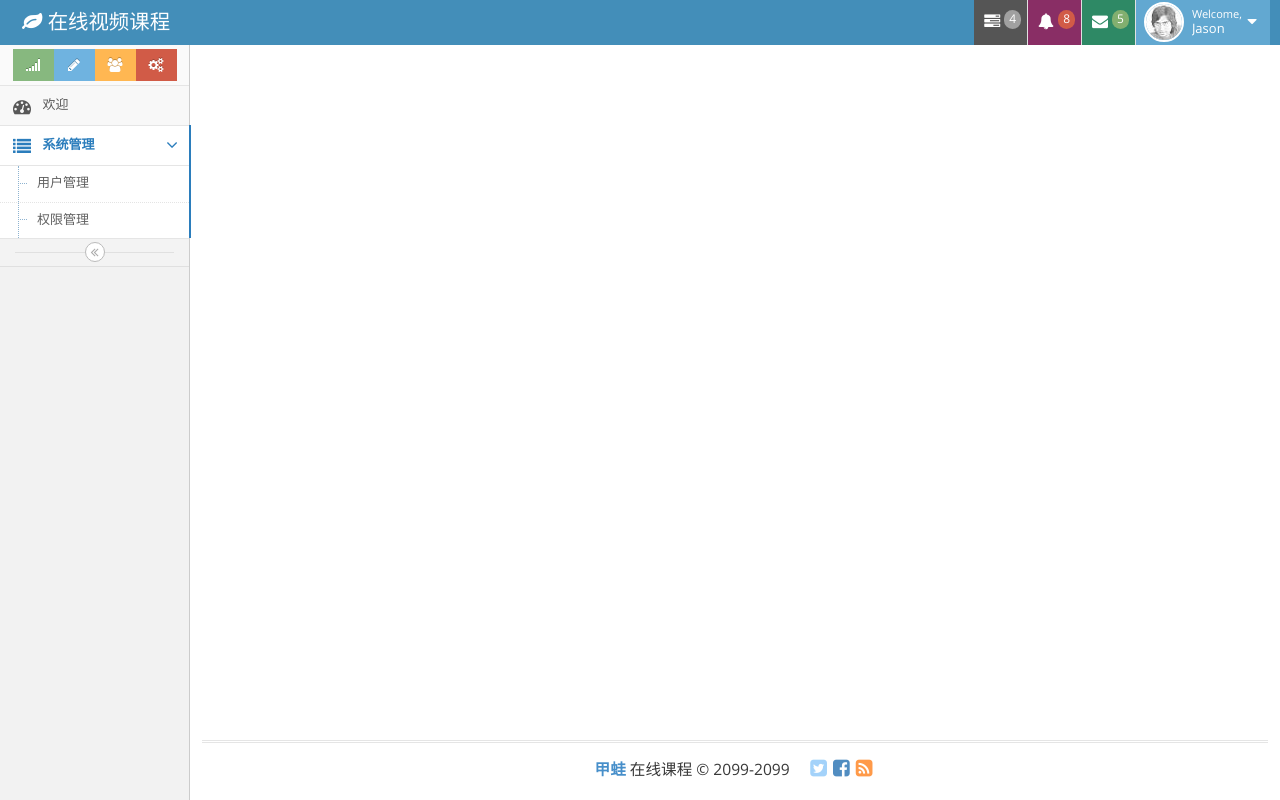
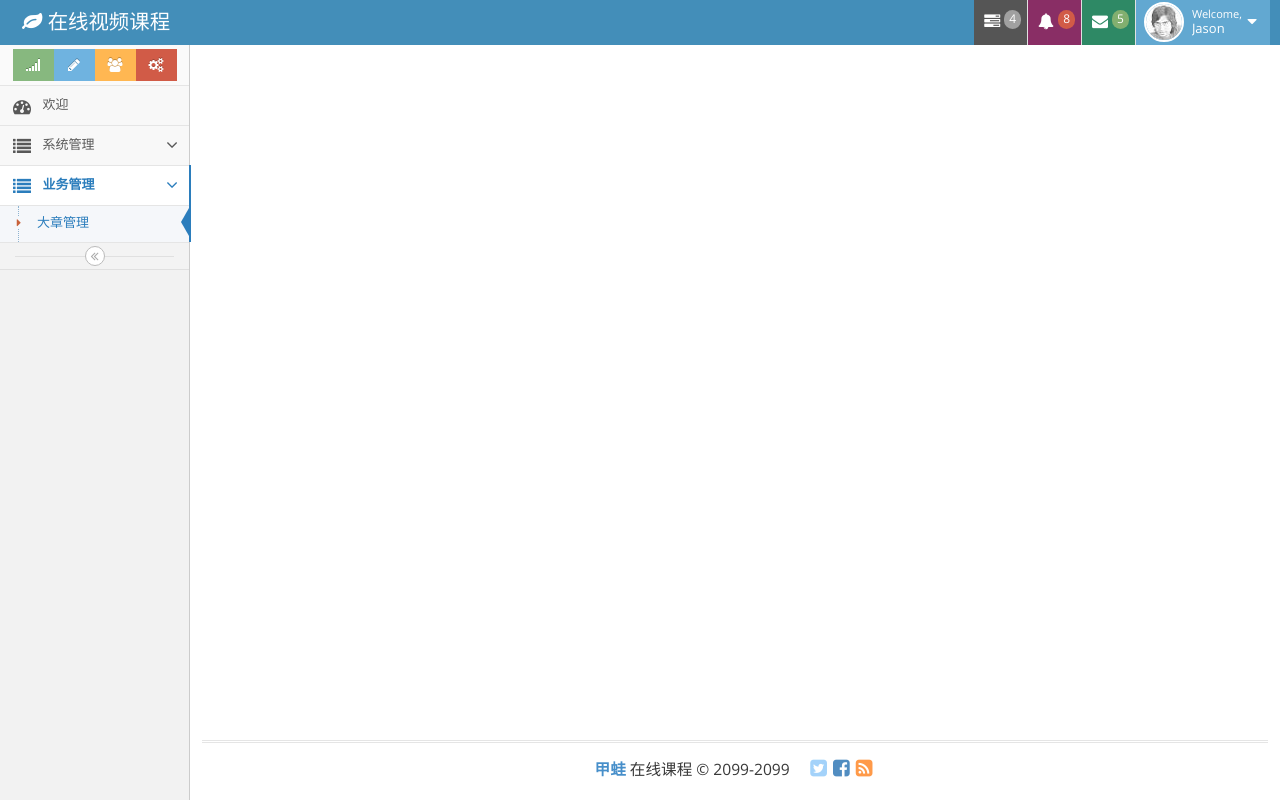
Before and after one commit to gitzzz317/course, a Vue app in the folder admin/: page /admin in a window 1280 px wide. Built offline with nearby package versions, Linux system fonts and the light colour scheme.

Commit message:
1、点击sidebar菜单实现页面跳转，激活样式有点小bug

```diff
--- a/admin/src/router.js
+++ b/admin/src/router.js
@@ -27,7 +27,7 @@
             path: "welcome",
             component: Welcome,
         },{
-            path: "chapter",
+            path: "business/chapter",
             component: Chapter,
         }
         ]
--- a/admin/src/views/admin.vue
+++ b/admin/src/views/admin.vue
@@ -355,16 +355,16 @@
                 </div><!-- /.sidebar-shortcuts -->
 
                 <ul class="nav nav-list">
-                    <li class="">
-                        <a href="index.html">
+                    <li class="" id="welcome-sidebar">
+                        <router-link to="/admin/welcome">
                             <i class="menu-icon fa fa-tachometer"></i>
                             <span class="menu-text"> 欢迎 </span>
-                        </a>
+                        </router-link>
 
                         <b class="arrow"></b>
                     </li>
 
-                    <li class="active open">
+                    <li class="">
                         <a href="#" class="dropdown-toggle">
                             <i class="menu-icon fa fa-list"></i>
                             <span class="menu-text"> 系统管理 </span>
@@ -395,6 +395,28 @@
                         </ul>
                     </li>
 
+                    <li class="active open">
+                        <a href="#" class="dropdown-toggle">
+                            <i class="menu-icon fa fa-list"></i>
+                            <span class="menu-text"> 业务管理 </span>
+
+                            <b class="arrow fa fa-angle-down"></b>
+                        </a>
+
+                        <b class="arrow"></b>
+
+                        <ul class="submenu">
+                            <li class="active" id="business-chapter-sidebar">
+                                <router-link to="/admin/business/chapter">
+                                    <i class="menu-icon fa fa-caret-right"></i>
+                                    大章管理
+                                </router-link>
+
+                                <b class="arrow"></b>
+                            </li>
+
+                        </ul>
+                    </li>
                 </ul><!-- /.nav-list -->
 
                 <div class="sidebar-toggle sidebar-collapse" id="sidebar-collapse">
@@ -459,7 +481,28 @@
         mounted() {
             $("body").removeClass("login-layout light-login");
             $("body").attr("class", "no-skin");
-        }
+        },
+        methods: [{
+            /**
+             * 菜单激活样式，id是当前点击的菜单的id
+             * @param id
+             */
+            activeSidebar: function (id) {
+                // 兄弟菜单去掉active样式，自身增加active样式
+                $("#" + id).siblings().removeClass("active");
+                $("#" + id).siblings().find("li").removeClass("active");
+                $("#" + id).addClass("active");
+
+                // 如果有父菜单，父菜单的兄弟菜单去掉open active，父菜单增加open active
+                let parentLi = $("#" + id).parents("li");
+                if (parentLi) {
+                    parentLi.siblings().removeClass("active open");
+                    parentLi.siblings().find("li").removeClass("active");
+                    parentLi.addClass("active open");
+                }
+
+            }
+        }]
     }
 </script>
 
--- a/admin/src/views/admin/chapter.vue
+++ b/admin/src/views/admin/chapter.vue
@@ -1,4 +1,6 @@
 <template>
+    <!-- PAGE CONTENT BEGINS -->
+
     <table id="simple-table" class="table  table-bordered table-hover">
         <thead>
         <tr>
@@ -970,11 +972,16 @@
         </tr>
         </tbody>
     </table>
+
 </template>
 
 <script>
     export default {
-        name: "chapter"
+        name: "chapter",
+        mounted: function() {
+            this.$parent.activeSidebar("business-chapter-sidebar");
+            alert("welcome")
+        }
     }
 </script>
 
--- a/admin/src/views/admin/welcome.vue
+++ b/admin/src/views/admin/welcome.vue
@@ -8,7 +8,10 @@
 
 <script>
     export default {
-        name: "welcome"
+        name: "welcome",
+        mounted: function() {
+            this.$parent.activeSidebar("welcome-sidebar");
+        }
     }
 </script>
 
```
Lines whose indentation alone changed are shown as unchanged.
